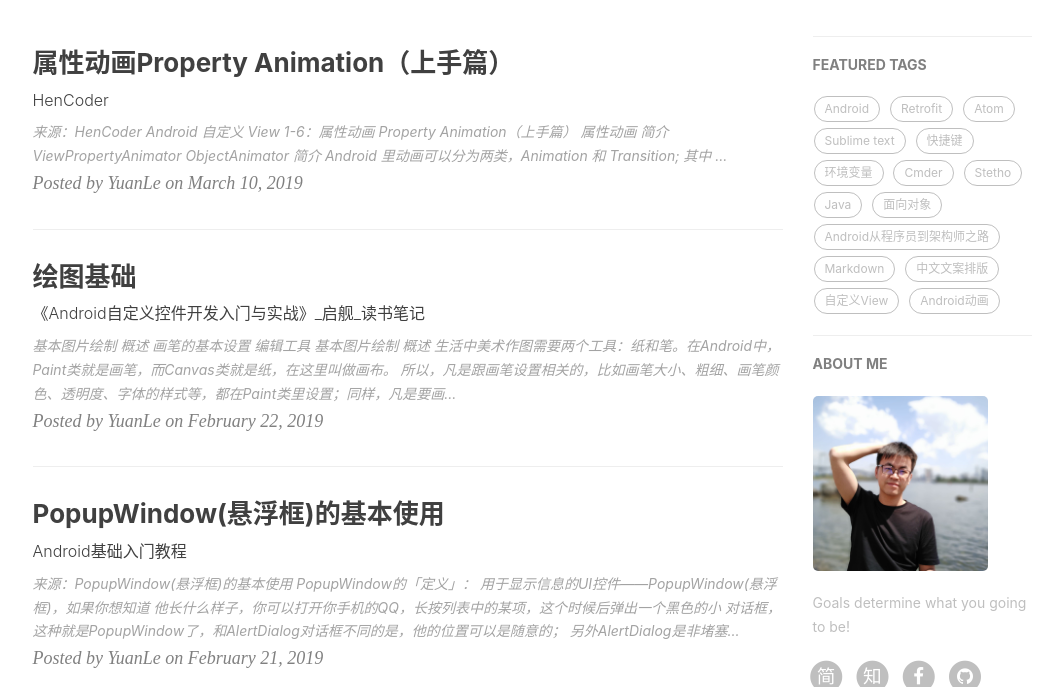
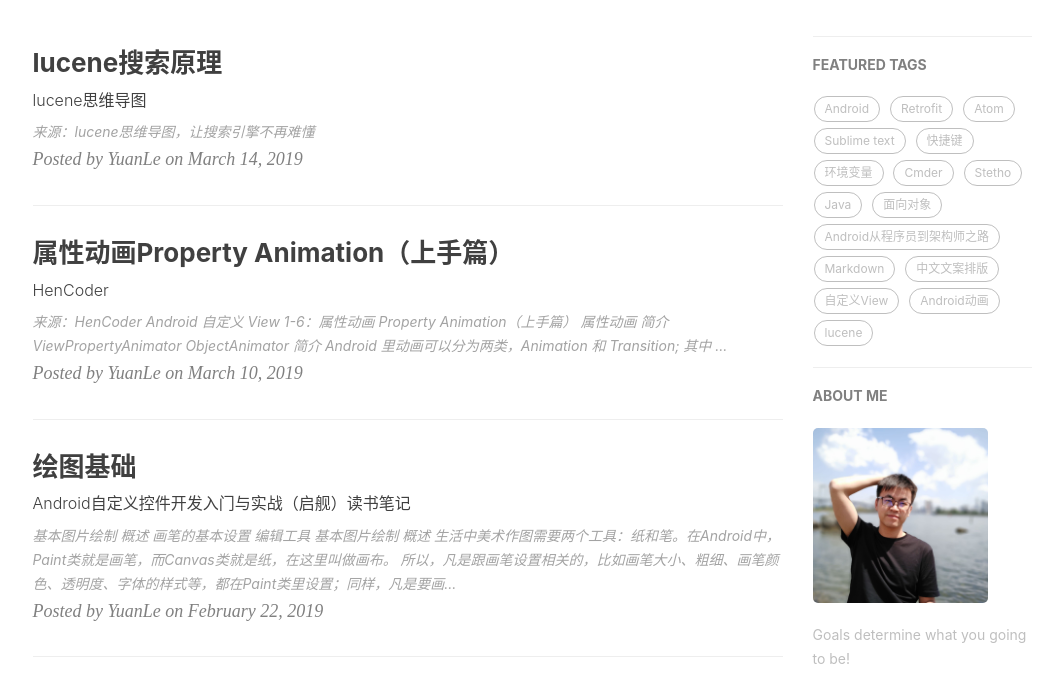
Before and after one commit to itx-man/itx-man.github.io, a Jekyll site: the page built from index.html, in a window 1280 px wide and 900 px high, scrolled down 209 px, cut to the strip 213-900 px from the top of the window. Shown: the whole strip, without its empty margins (135-1198 px from the left). Built offline with Jekyll 4.4.1, drawn with Linux system fonts in a browser that asks for light colours; nearby versions of some CDN libraries; the list of posts is cut into pages by our own code; comment, search, counter and statistics services are not loaded.

Commit message:
init lucene

```diff
--- /dev/null
+++ b/_posts/2019-03-14-lucene.md
@@ -0,0 +1,15 @@
+---
+layout:     post                            # 使用的布局 (不需要修改)
+title:      lucene搜索原理                    # 标题
+subtitle:   lucene思维导图                 # 副标题
+date:       2019-03-14                      # 时间
+author:     YuanLe                          # 作者
+header-img: img/Lake Tekapo, New Zealand.jpg         # 这篇文章标题背景图片
+catalog: true                               # 是否归档
+tags:                                       # 标签
+    - lucene
+---
+
+来源：[lucene思维导图，让搜索引擎不再难懂](https://mp.weixin.qq.com/s/VRqp9V1ppyxkqf8l7sn_xg)
+
+# ![lucene Intro](https://itx-man.github.io/img/title.png)
```
Also changed, not shown: _posts/2019-02-22-Android-View.md (+1 -1 lines), _posts/2019-03-10-Android-ViewPropertyAnimator.md (+4 -0 lines), img/Lake Tekapo, New Zealand.jpg (added), img/source/ViewPropertyAnimator.jpg (added), img/source/lucene01.png (added), img/source/lucene02.png (added), img/source/lucene06.webp (added).
